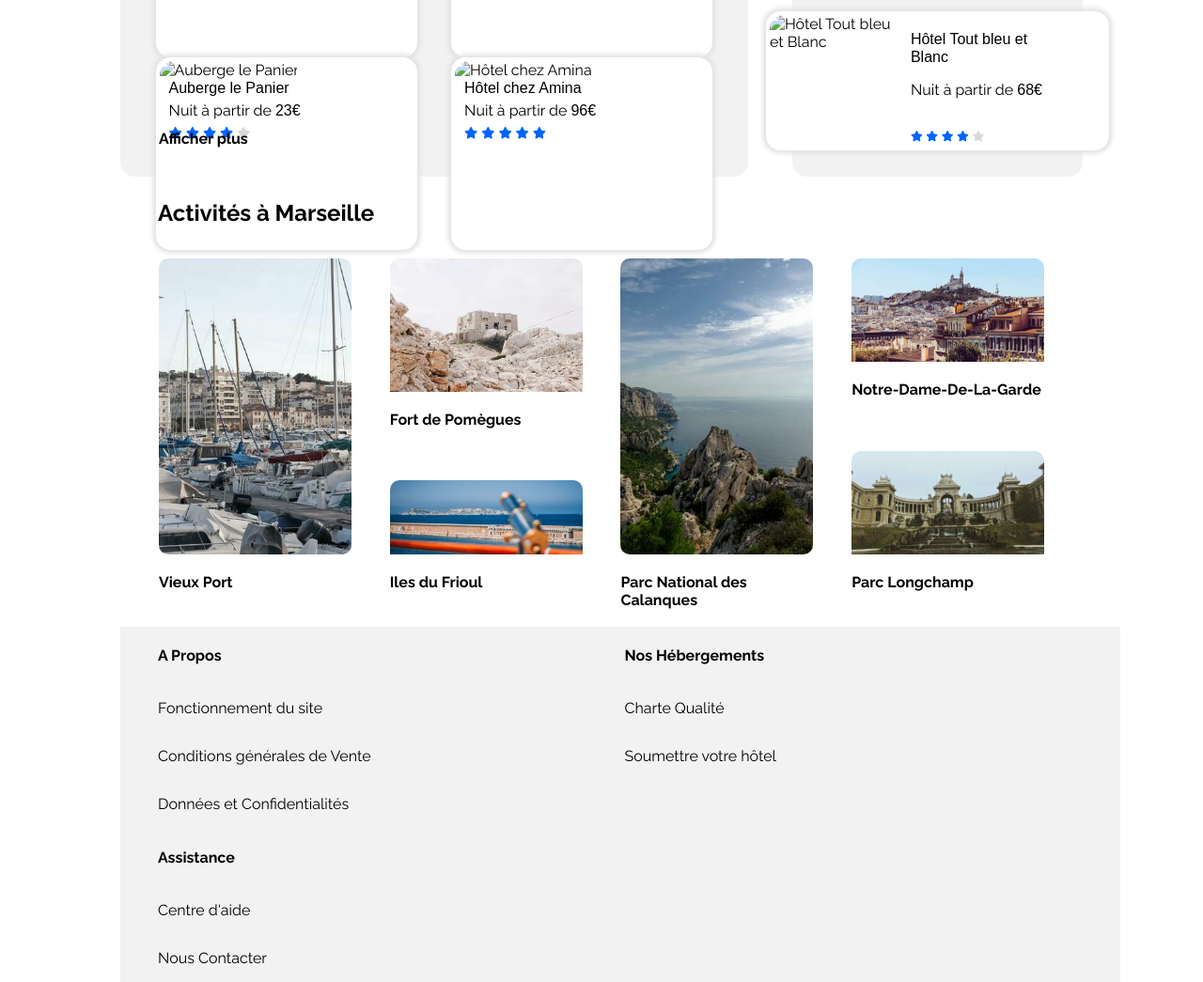
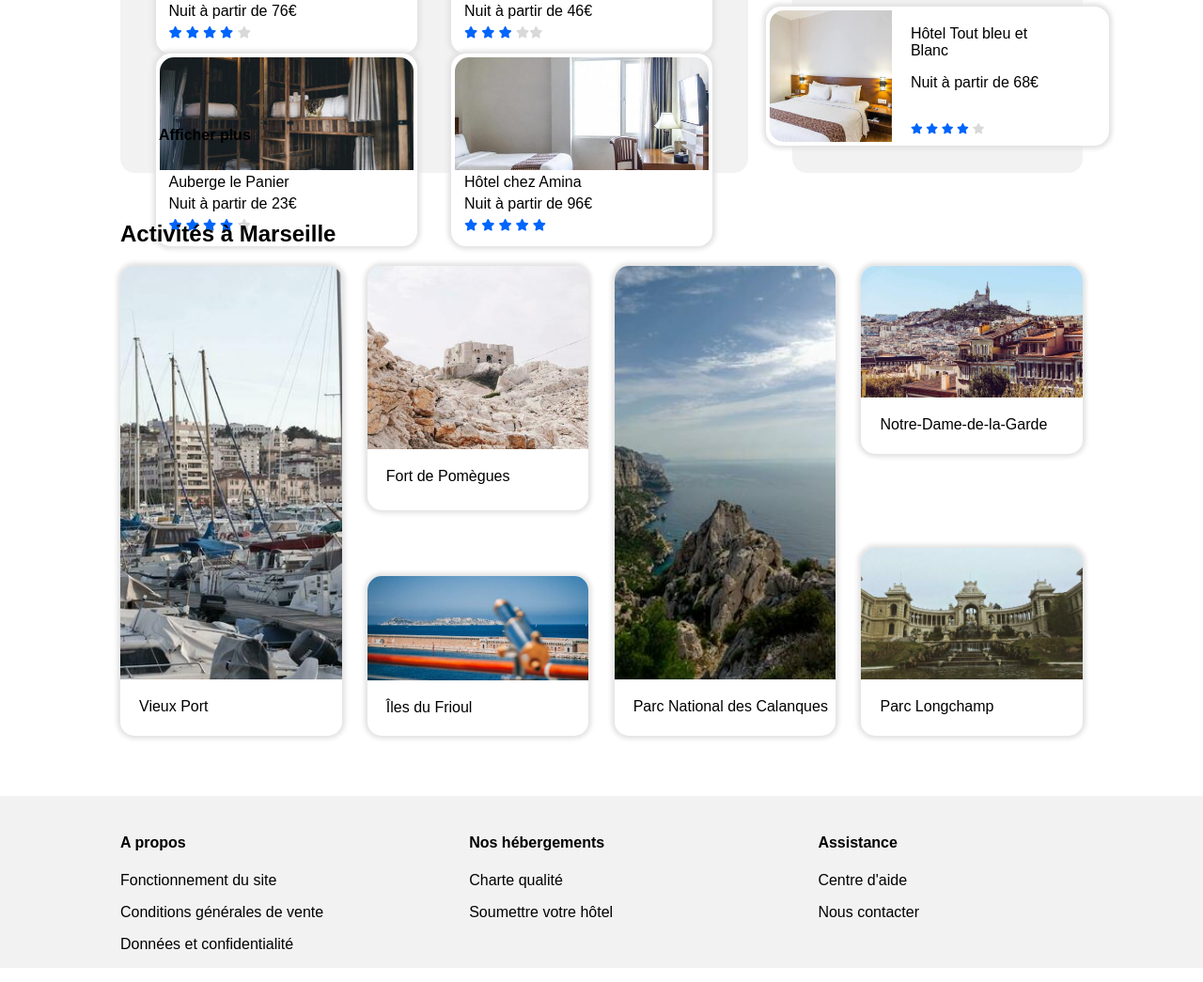
Before and after one commit to atticusisonfire/JulienBardarille_2_05032020, a plain HTML site: page index.html in a window 1280 px wide. Shown: the part 822-1867 px from the top of the page at 94% size. Drawn offline with Linux system fonts and the light colour scheme; a web font is replaced by a local one.

Commit message:
add tiles+ footer

```diff
--- a/index.css
+++ b/index.css
@@ -1,9 +1,17 @@
+@font-face {
+    font-family: 'Raleway-VariableFont_wght';
+    src: url('fonts/Raleway-VariableFont_wght.ttf');
+}
+@font-face {
+    font-family: 'Raleway-ExtraBold';
+    src: url('fonts/Raleway-ExtraBold.ttf');
+}
 body {
     width: 100%;
     margin: 0;
     display: flex;
     flex-direction: column;
-    font-family: 'Raleway', sans-serif , serif;
+    font-family: 'Raleway-VariableFont_wght', sans-serif , serif;
 }
 header {
     margin-right: 10%;
@@ -21,21 +29,18 @@ footer {
     background-color: #F2F2F2;
 }
 h1 , h2 , h3 , h4 {
-    font-family: 'Raleway', sans-serif , serif;
+    font-family: 'Raleway-ExtraBold', sans-serif , serif;
 }
 h1 , h2 , h3 {
     font-size: x-large;
 }
 a {
     text-decoration: none;
-    color:black;
 }
 p {
     color: black;
 }
-
-/*HEADER*/
-
+/*HEADER-------------------------------------------------------*/
 nav ul {
     display: flex;
     flex-direction: row;
@@ -43,12 +48,10 @@ nav ul {
 }
 nav ul li a {
     margin-right: 20px;
-
     padding: 15px 20px 0 20px;
 }
 #desktopnav {
     display: flex;
-    color:black;
     flex-direction: row;
     justify-content: space-between;
 }
@@ -57,13 +60,13 @@ nav ul li a {
     border-top: #0065FC 2px solid;
 }
 nav span {
-    font-weight:bold;
+    font-family: 'Raleway-ExtraBold' , sans-serif , serif;
     color: #0065FC;
 }
 #responsivenav {
     display: none;
 }
-#registernav {
+#register {
     margin: 0 5% 0 5%;
     display: flex;
     flex-direction: row;
@@ -72,29 +75,27 @@ nav span {
     margin-bottom: 20px;
     outline: none;
 }
-#buttonsresponsive {
+#accommodationandactivity {
     width: auto;
     display: flex;
     flex-direction: row;
     justify-content: space-around;
     border-bottom: #F2F2F2 1px solid;
 }
-#buttonsresponsive div {
+#accommodationandactivity div {
     width: 50%;
     display: flex;
     justify-content: center;
     border-bottom: #F2F2F2 2px solid;
     padding-bottom: 20px;
 }
-#abuttonsresponsive a:hover {
+#accommodationandactivity a:hover {
     color: #0065FC;
 }
-#buttonsresponsive div:hover {
+#accommodationandactivity div:hover {
     border-bottom: #0065FC 2px solid;
 }
-
-/* SEARCH*/
-
+/*SEARCH------------------------------------------------------*/
 label {
     background-color: #F2F2F2;
     padding: 17px 20px 15px 20px;
@@ -111,7 +112,7 @@ label {
     padding: 13px 0px 13px 15px;
     outline: none;
 }
-.button1 {
+.btn1 {
     border: #0065FC 1px solid;
     border-radius: 0px 15px 15px 0px;
     padding: 16px 15px 15px 15px;
@@ -121,7 +122,7 @@ label {
     margin-left: -10px;
     font-size: large;
 }
-.button1 .fas {
+.btn1 .fas {
     display: none;
 }
 form {
@@ -139,12 +140,12 @@ h1 {
     align-items: baseline;
     font-family: 'Raleway-ExtraBold' , sans-serif , serif;
 }
-#button2container {
+#btn2container {
     display: flex;
     flex-direction: row;
     flex-wrap: wrap;
 }
-.button2 {
+.btn2 {
     display: flex;
     flex-direction: row;
     justify-content: space-between;
@@ -163,7 +164,7 @@ h1 {
     font-family: 'Raleway-ExtraBold' , sans-serif , serif;
     font-size: medium;
 }
-.button2 .fas {
+.btn2 .fas {
     margin-right: 10px;
     margin-left: -1px;
     padding: 13px;
@@ -172,7 +173,7 @@ h1 {
     color: #0065FC;
     background-color: #DEEBFF;
 }
-.button2:hover{
+.btn2:hover{
     color: white;
     background-color: #0065FC;
 }
@@ -188,25 +189,21 @@ h1 {
     padding: 5px 9px 5px 9px;
     margin-right: 15px;
 }
-
-
-/*RESULTS*/
-
-/*-------hebergements/article-------*/
-#accommodation {
+/*-------RESULTS-------*/
+#results {
     width: 100%;
     display: flex;
     flex-direction: row;
     justify-content: space-between;
     margin-top: 3%;
 }
-#accommodation span {
+#results span {
     font-family: 'Raleway-ExtraBold' , sans-serif , serif;
 }
-#accommodation article h2 , article h4 {
+#results article h2 , article h4 {
     margin-left: 40px;
 }
-#accommodation article {
+#results article {
     width: 65%;
     height: 630px;
     display: flex;
@@ -216,7 +213,7 @@ h1 {
     background-color: #F2F2F2;
     border-radius: 15px;
 }
-#linkscontainer {
+#left {
     height: 450px;
     display: flex;
     flex-direction: row;
@@ -224,7 +221,7 @@ h1 {
     justify-content: space-evenly;
     align-content: space-between;
 }
-#linkscontainer a {
+#left a {
     width: 270px;
     height: 200px;
     border: white 1px solid;
@@ -233,10 +230,10 @@ h1 {
     padding: 3px 3px 0px 3px;
     box-shadow: 0 0 5px 0.2em #e2e2e2;
 }
-#linkscontainer a p {
+#left a p {
     margin: 0px 0px 5px 10px;
 }
-#linkscontainer a img {
+#left a img {
     width: 100%;
     height: 60%;
     object-fit: cover;
@@ -250,7 +247,7 @@ h1 {
     color: #d9d9d9;
     font-size:  0.9em;
 }
-/*-------hebergements/aside-------*/
+/*-------Left-------*/
 aside {
     width: 30%;
     height: 630px;
@@ -262,7 +259,7 @@ aside {
     background-color: #F2F2F2;
     border-radius: 15px;
 }
-#asidecontainer {
+#right {
     width: 100%;
     height: 550px;
     display: flex;
@@ -270,7 +267,7 @@ aside {
     align-items: center;
     justify-content: space-evenly;
 }
-#asidecontainer a {
+#right a {
     width: 360px;
     height: 140px;
     border: white 1px solid;
@@ -279,7 +276,7 @@ aside {
     padding: 3px 0px 3px 3px;
     box-shadow: 0 0 5px 0.2em #e2e2e2;
 }
-#asidecontainer a img {
+#right a img {
     width: 130px;
     height: 100%;
     float: left;
@@ -287,7 +284,7 @@ aside {
     border-radius: 15px 0px 0px 15px;
     margin-right: 20px;
 }
-#asidetitle {
+#righttitle {
     width: 80%;
     display: flex;
     flex-direction: row;
@@ -298,177 +295,74 @@ aside {
     padding-top: 15px;
     font-size:  0.9em;
 }
-
-
-/* ACTIVITY* ---------------------------------------------------------------------------------------------*/
-
-.activity h3 {
-    margin-left: 40px;
-    padding-bottom: 10px;
-
-
-
+/* TILES ----------------------------------------------*/
+#tiles {
+    margin-top: 5%;
 }
-
-.activity {
-    height:350px;
-    margin-left: 0px;
-    width: 100%;
+#tilescontainer {
+    display: flex;
+    flex-direction: row;
+    justify-content: space-between;
+    flex-wrap: wrap;
 }
-
-
-.tiles {
-    display: flex;
-    width: 100%;
-    height: 100%;
-    justify-content: space-evenly;
-
-
-
+#tilescontainer p {
+    font-family: 'Raleway-ExtraBold' , sans-serif , serif;
+    padding-left: 20px;
 }
-
-.tiles1  {
-    width: 20%;
-    height: 100%x;
-    border-radius: 10px;
-    background-color: white;
-    object-fit: cover;
-
-
+.tiles1 {
+    width: 23%;
+    height: 500px;
+    border-radius: 15px;
+    box-shadow: 0 0 5px 0.2em #e2e2e2;
 }
-
-.tiles1 img {
-    width: 100%;
-    height: 90%;
-    margin: 0 0 0 0;
-    object-fit: cover;
-    border-radius: 10px;
-}
-
-
-
-
 .tiles2 {
-    width: 20%;
-    height: 90%;
-    border-radius: 10px;
-    background-color:white;
-    object-fit: cover;
+    width: 23%;
+    height: 500px;
     display: flex;
     flex-direction: column;
     justify-content: space-between;
 }
-
-#Pomegues {
+.tiles2 a {
+    height: 100%;
+}
+.tiles1 img {
     width: 100%;
-    height: 45%;
+    height: 88%;
     object-fit: cover;
-    border-radius: 10px;
-
+    border-radius: 15px 15px 0px 0px;
 }
-
-#Pomegues img {
+.tiles2 img {
     width: 100%;
-    height: 100%;
     object-fit: cover;
-    border-top-left-radius: 10px;
-    border-top-right-radius: 10px;
-
-
+    border-radius: 15px 15px 0px 0px;
 }
-
-#Frioul {
-    width: 100%;
-    height: 25%;
-    border-radius: 10px;
+#pics1 {
+    height: 260px;
+    box-shadow: 0 0 5px 0.2em #e2e2e2;
+    border-radius: 15px;
 }
-
-#Frioul img {
-    width: 100%;
-    height: 100%;
-    object-fit: cover;
-    border-top-left-radius: 10px;
-    border-top-right-radius: 10px;
+#pics2 {
+    height: 170px;
+    box-shadow: 0 0 5px 0.2em #e2e2e2;
+    border-radius: 15px;
 }
-
-
-
-.tiles3 {
-    width: 20%;
-    height: 90%;
-    border-radius: 10px;
-    background-color:white;
-    object-fit: cover;
-    padding-bottom: 15px;
+#pics3 , #pics4 {
+    height: 200px;
+    box-shadow: 0 0 5px 0.2em #e2e2e2;
+    border-radius: 15px;
 }
-
-
-
-.tiles3 img {
-    width: 100%;
-    height: 100%;
-    margin: 0 0 0 0;
-    object-fit: cover;
-    border-radius: 10px;
+#pics1 img {
+    height: 75%;
 }
-
-
-
-.tiles4 {
-    width: 20%;
-    height: 90%;
-    border-radius: 10px;
-    background-color:white;
-    object-fit: cover;
-    display: flex;
-    flex-direction: column;
-    justify-content: space-between;
+#pics2 img {
+    height: 65%;
 }
-
-#notredame{
-    width: 100%;
-    height: 35%;
-    border-radius: 10px;
+#pics3  img , #pics4 img {
+    height: 70%;
 }
-
-#notredame img {
-    width: 100%;
-    height: 100%;
-    object-fit: cover;
-    border-top-left-radius: 10px;
-    border-top-right-radius: 10px;
+/*FOOTER---------------------------------------------------------*/
+footer div {
+    width: 19%;
+    margin-left: 10%;
+    padding-top: 20px;
 }
-
-#longchamp {
-    width: 100%;
-    height: 35%;
-    border-radius: 10px;
-}
-
-#longchamp img {
-    width: 100%;
-    height: 100%;
-    object-fit: cover;
-    border-top-left-radius: 10px;
-    border-top-right-radius: 10px;
-}
-
-
-
-/* SECTION FOOTER ----------------------------------------------------------------------------------------*/
-footer {
-background-color: #f2f2f2;
-margin-top: 105px;
-display: flex;
-flex-wrap: wrap;
-justify-content: flex-start;
-padding-left:40px;
-
-}
-
-footer div {
-    display: flex;
-    flex-direction: column;
-    margin-right:270px ;
-
-}
--- a/index.html
+++ b/index.html
@@ -2,20 +2,20 @@
 <html lang="fr">
 <head>
     <meta charset="UTF-8">
+    <meta http-equiv="X-UA-Compatible" content="IE=edge">
     <meta name="viewport" content="width=device-width, initial-scale=1.0">
+    <link rel="stylesheet" href="index.css">
+    <script src="https://kit.fontawesome.com/1a6d12d27d.js" crossorigin="anonymous"></script>
     <title>Reservia</title>
-    <link rel="stylesheet" href="index.css"/>
-    <link rel="stylesheet" media="all" href="resolution.css"/>
-    <script src="https://kit.fontawesome.com/2b0400b98a.js" crossorigin="anonymous"></script>
-    <link rel="preconnect" href="https://fonts.gstatic.com">
-    <link href="https://fonts.googleapis.com/css2?family=Raleway:wght@400;700&display=swap" rel="stylesheet">
 </head>
+<body>
+
 
 
     <header>
         <nav>
             <div id="desktopnav">
-                <img src="logo/Reservia.svg" alt="Logo Reservia"/>
+                <img src="images\logo\Reservia.svg" alt="Logo Reservia"/>
                 <ul>
                     <li><a href="#accommodation">Hébergements</a></li>
                     <li><a href="#activities">Activités</a></li>
@@ -23,11 +23,11 @@
                 </ul>
             </div>
             <div id="responsivenav">
-                <div id="registernav">
-                    <img src="logo/Reservia.svg" alt="Logo Reservia"/>
+                <div id="register">
+                    <img src="images\logo\Reservia.svg" alt="Logo Reservia"/>
                     <a href="#"><span>S'inscrire</span></a>
                 </div>
-                <div id="buttonsresponsive">
+                <div id="accommodationandactivity">
                     <div>
                         <a href="#accommodation">Hébergements</a>
                     </div>
@@ -38,10 +38,9 @@
             </div>
         </nav>
     </header>
-
-<!-- SECTION SEARCH ------------------------------------------------------------------------------------------------->
     <main>
 
+<!--SEARCH  ---------------------------------------------------------------------------------------------------------->
         <section id="search">
             <article>
                 <h1>Trouvez votre hébergement pour des vacances de rêve</h1>
@@ -49,15 +48,15 @@
             </article>
             <form method="POST">
                 <label><i class="fas fa-map-marker-alt fa-lg"></i></label><input class="field" type="text" name="champ_de_saisie" value="Marseille, France"/>
-            <button class="button1" disabled><span class="button1txt">Rechercher</span><span><i class="fas fa-search"></i></span></button>
+                <button class="btn1" disabled><span class="btn1txt">Rechercher</span><span><i class="fas fa-search"></i></span></button>
             </form>
             <div id="filters">
                 <p>Filtres</p>
-            <div id="button2container">
-                <button class="button2"><i class="fas fa-money-bill-wave fa-sm"></i>Économique</button>
-                <button class="button2"><i class="fas fa-child"></i>Familial</button>
-                <button class="button2"><i class="fas fa-heart"></i>Romantique</button>
-                <button class="button2"><i class="fas fa-dog"></i>Animaux autorisés</button>
+                <div id="btn2container">
+                    <button class="btn2"><i class="fas fa-money-bill-wave fa-sm"></i>Économique</button>
+                    <button class="btn2"><i class="fas fa-child"></i>Familial</button>
+                    <button class="btn2"><i class="fas fa-heart"></i>Romantique</button>
+                    <button class="btn2"><i class="fas fa-dog"></i>Animaux autorisés</button>
                 </div>
             </div>
             <div id="info">
@@ -66,14 +65,14 @@
             </div>
         </section>
 
- <!-- SECTION RESULTS --------------------------------------------------------------------------------------------->
 
-<section id="accommodation">
+<!-- RESULTS --------------------------------------------------------------------------------------------------------->
+        <section id="results">
             <article>
                 <h2>Hébergements à Marseille</h2>
-        <div id="linkscontainer">
+                <div id="left">
                     <a href="#">
-                <img src="images/hebergements/auberge_la_cannebière.jpg" alt="Auberge la Cannebière">
+                        <img src="images\hebergements\4_small\lacannebière.jpg" alt="Auberge la Cannebière">
                         <p><span class="name">Auberge la Cannebière</span></p>
                         <p>Nuit à partir de <span>25€</span></p>
                         <p><span class="bluestar"><i class="fas fa-star fa-sm"></i>
@@ -83,7 +82,7 @@
                         <span class="greystar"><i class="fas fa-star fa-sm"></i></span></p>
                     </a>
                     <a href="#">
-                <img src="images/hebergements/hôtel_du_port.jpg" alt="Hôtel du port">
+                        <img src="images\hebergements\4_small\hotelduport.jpg" alt="Hôtel du port">
                         <p><span class="name">Hôtel du port</span></p>
                         <p>Nuit à partir de <span>52€</span></p>
                         <p><span class="bluestar"><i class="fas fa-star fa-sm"></i>
@@ -93,7 +92,7 @@
                         <i class="fas fa-star fa-sm"></i></span></p>
                     </a>
                     <a href="#">
-                <img src="images/hebergements/hôtel_les_mouettes.jpg" alt="Hôtel Les mouettes">
+                        <img src="images\hebergements\4_small\lesmouettes.jpg" alt="Hôtel Les mouettes">
                         <p><span class="name">Hôtel Les mouettes</span></p>
                         <p>Nuit à partir de <span>76€</span></p>
                         <p><span class="bluestar"><i class="fas fa-star fa-sm"></i>
@@ -103,7 +102,7 @@
                         <span class="greystar"><i class="fas fa-star fa-sm"></i></span></p>
                     </a>
                     <a href="#">
-                <img src="images/hebergements/hôtel_de_la_mer.jpg" alt="Hôtel de la mer">
+                        <img src="images\hebergements\4_small\hoteldelamer.jpg" alt="Hôtel de la mer">
                         <p><span class="name">Hôtel de la mer</span></p>
                         <p>Nuit à partir de <span>46€</span></p>
                         <p><span class="bluestar"><i class="fas fa-star fa-sm"></i>
@@ -112,7 +111,7 @@
                         <span class="greystar"><i class="fas fa-star fa-sm"></i><i class="fas fa-star fa-sm"></i></span></p>
                     </a>
                     <a href="#">
-                <img src="images/hebergements/auberge_le_panier.jpg" alt="Auberge le Panier">
+                        <img src="images\hebergements\4_small\lepanier.jpg" alt="Auberge le Panier">
                         <p><span class="name">Auberge le Panier</span></p>
                         <p>Nuit à partir de <span>23€</span></p>
                         <p><span class="bluestar"><i class="fas fa-star fa-sm"></i>
@@ -122,7 +121,7 @@
                         <span class="greystar"><i class="fas fa-star fa-sm"></i></span></p>
                     </a>
                     <a href="#">
-                <img src="images/hebergements/hôtel_chez_amina.jpg" alt="Hôtel chez Amina">
+                        <img src="images\hebergements\4_small\chezamina.jpg" alt="Hôtel chez Amina">
                         <p><span class="name">Hôtel chez Amina</span></p>
                         <p>Nuit à partir de <span>96€</span></p>
                         <p><span class="bluestar"><i class="fas fa-star fa-sm"></i>
@@ -135,13 +134,13 @@
                 <h4>Afficher plus</h4>
             </article>
             <aside>
-        <div id="asidetitle">
+                <div id="righttitle">
                     <h3>Les plus populaires</h3>
                     <p><i class="fas fa-chart-line fa-lg"></i></p>
                 </div>
-        <div id="asidecontainer">
+                <div id="right">
                     <a href="#">
-                <img src="images/hebergements/hôtel_le_soleil_du_matin.jpg" alt="Hôtel Le soleil du matin">
+                        <img src="images\hebergements\4_small\soleildumatin.jpg" alt="Hôtel Le soleil du matin">
                         <p><span class="name">Hôtel Le soleil du<br />
                         matin</span></p>
                         <p>Nuit à partir de <span>128€</span></p>
@@ -153,7 +152,7 @@
                         </div>
                     </a>
                     <a href="#">
-                <img src="images/hebergements/au_coeur_de_l'eau_chambres_d'hôtes.jpg" alt="Au cœur de l'eau">
+                        <img src="images\hebergements\4_small\aucoeurdeleau.jpg" alt="Au cœur de l'eau">
                         <p><span class="name">Au cœur de l'eau<br />
                         Chambres d'hôtes</span></p>
                         <p>Nuit à partir de <span>71€</span></p>
@@ -165,7 +164,7 @@
                         </div>
                     </a>
                     <a href="#">
-                <img src="images/hebergements/hôtel_tout_bleu_et_blanc.jpg" alt="Hôtel Tout bleu et Blanc">
+                        <img src="images\hebergements\4_small\toutbleu.jpg" alt="Hôtel Tout bleu et Blanc">
                         <p><span class="name">Hôtel Tout bleu et<br />
                         Blanc</span></p>
                         <p>Nuit à partir de <span>68€</span></p>
@@ -179,88 +178,64 @@
                 </div>
             </aside>
         </section>
-
-
-
-
-<!--SECTION TILES ------------------------------------------------------------------------------------ !-->
-
-    <section class="activity">
-        <h3> Activités à Marseille</h3>
-
-        <article class="tiles">
+<!--TILES --------------------------------------------------------->
+        <section id="tiles">
+            <article>
+                <h2>Activités à Marseille</h2>
+                <div id="tilescontainer">
                     <div class="tiles1">
-            <a href="#" alt="Vieux Port" title="Vieux Port">
-                <img src='images\activites\4_small\reno-laithienne-QUgJhdY5Fyk-unsplash.jpg'>
-            <p><strong> Vieux Port</strong></p>
-        </a>
-
-</div>
-
-
-
-<div class="tiles2">
-    <a id="Pomegues" href="#" alt="Fort de Pomègues" title="Fort de Pomègues">
-        <img src='images\activites\4_small\paul-hermann-QFTrLdQIRhI-unsplash.jpg'>
-    <p><strong>Fort de Pomègues</strong></p>
-</a>
-
-<a id="Frioul" href="#" alt="Iles du Frioul" title="Iles du Frioul">
-    <img src='images\activites\4_small\kevin-hikari-rV_Qd1l-VXg-unsplash.jpg'>
-<p><strong>Iles du Frioul</strong></p>
+                        <a href="#">
+                            <img src="images\activites\4_small\reno-laithienne-QUgJhdY5Fyk-unsplash.jpg" alt="Vieux Port">
+                            <p>Vieux Port</p>
                         </a>
                     </div>
-
-
-<div class="tiles3">
-    <a href="#" alt="Parc National des Calanques" title="Parc National des Calanques">
-        <img src='images\activites\4_small\kilyan-sockalingum-NR8-cBCN3aI-unsplash.jpg'>
-    <p><strong> Parc National des Calanques</strong></p>
+                    <div class="tiles2">
+                        <a href="#" id="pics1">
+                            <img src="images\activites\4_small\paul-hermann-QFTrLdQIRhI-unsplash.jpg" alt="Fort de Pomègues">
+                            <p>Fort de Pomègues</p>
+                        </a>
+                        <a href="#" id="pics2">
+                            <img src="images\activites\4_small\kevin-hikari-rV_Qd1l-VXg-unsplash.jpg" alt="Îles du Frioul">
+                            <p>Îles du Frioul</p>
                         </a>
                     </div>
-
-<div class="tiles4">
-    <a id="notredame" href="#" alt="Notre Dame de La Garde" title="Notre Dame de la Garde">
-        <img src='images\activites\4_small\florian-wehde-xW9e8gdotxI-unsplash.jpg'>
-    <p><strong>Notre-Dame-De-La-Garde</strong></p>
-
-    <a id="longchamp" href="#" alt="Parc Longchamp" title="Parc Longchamp">
-        <img src='images\activites\4_small\lena-paulin-wH2-EJoDcV0-unsplash.jpg'>
-    <p><strong>Parc Longchamp</strong></p>
+                    <div class="tiles1">
+                        <a href="#">
+                            <img src="images\activites\4_small\kilyan-sockalingum-NR8-cBCN3aI-unsplash.jpg" alt="Parc National des Calanques">
+                            <p>Parc National des Calanques</p>
                         </a>
+                    </div>
+                    <div class="tiles2">
+                        <a href="#" id="pics3">
+                            <img src="images\activites\4_small\florian-wehde-xW9e8gdotxI-unsplash.jpg" alt="Notre-Dame-de-la-Garde">
+                            <p>Notre-Dame-de-la-Garde</p>
                         </a>
+                        <a href="#" id="pics4">
+                            <img src="images\activites\4_small\lena-paulin-wH2-EJoDcV0-unsplash.jpg" alt="Parc Longchamp">
+                            <p>Parc Longchamp</p>
+                        </a>
+                    </div>
                 </div>
             </article>
         </section>
-
-<!--SECTION FOOTER -----------------------------------------------------------------------------------!-->
-
+    </main>
     <footer>
         <div>
-        <h4><strong>A Propos</strong></h4>
+            <h4>A propos</h4>
             <p>Fonctionnement du site</p>
-    <p>Conditions générales de Vente</p>
-    <p>Données et Confidentialités</p>
+            <p>Conditions générales de vente</p>
+            <p>Données et confidentialité</p>
         </div>
-
         <div>
-    <h4><strong>Nos Hébergements</strong></h4>
-<p>Charte Qualité</p>
+            <h4>Nos hébergements</h4>
+            <p>Charte qualité</p>
             <p>Soumettre votre hôtel</p>
         </div>
-
-
         <div>
-    <h4><strong>Assistance</strong></h4>
+            <h4>Assistance</h4>
             <p>Centre d'aide</p>
-<p>Nous Contacter</p>
+            <p>Nous contacter</p>
         </div>
-
-
     </footer>
-
-
-
-</main>
-
-<body>
+</body>
+</html>
```
Lines whose indentation alone changed are shown as unchanged.
